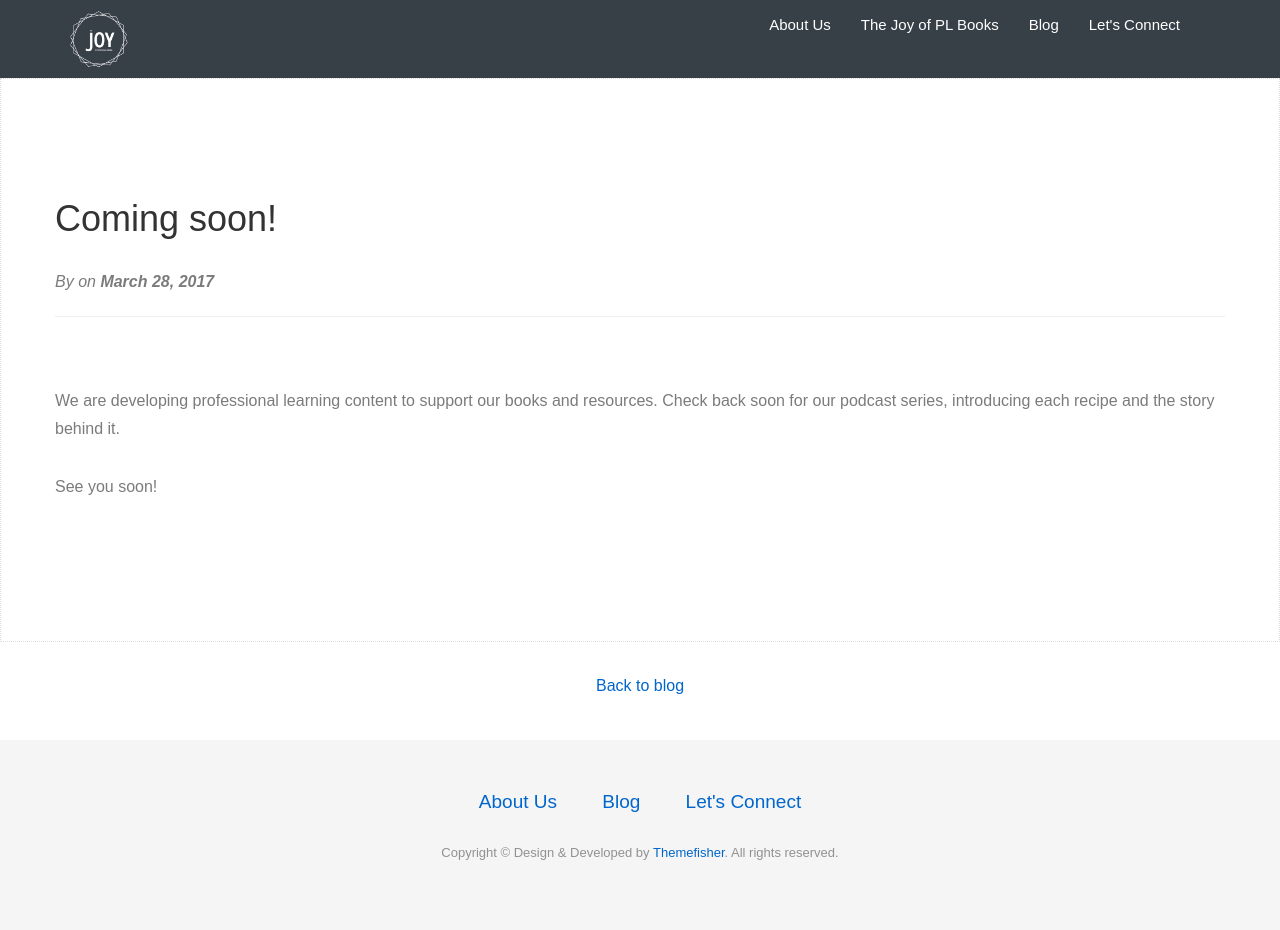
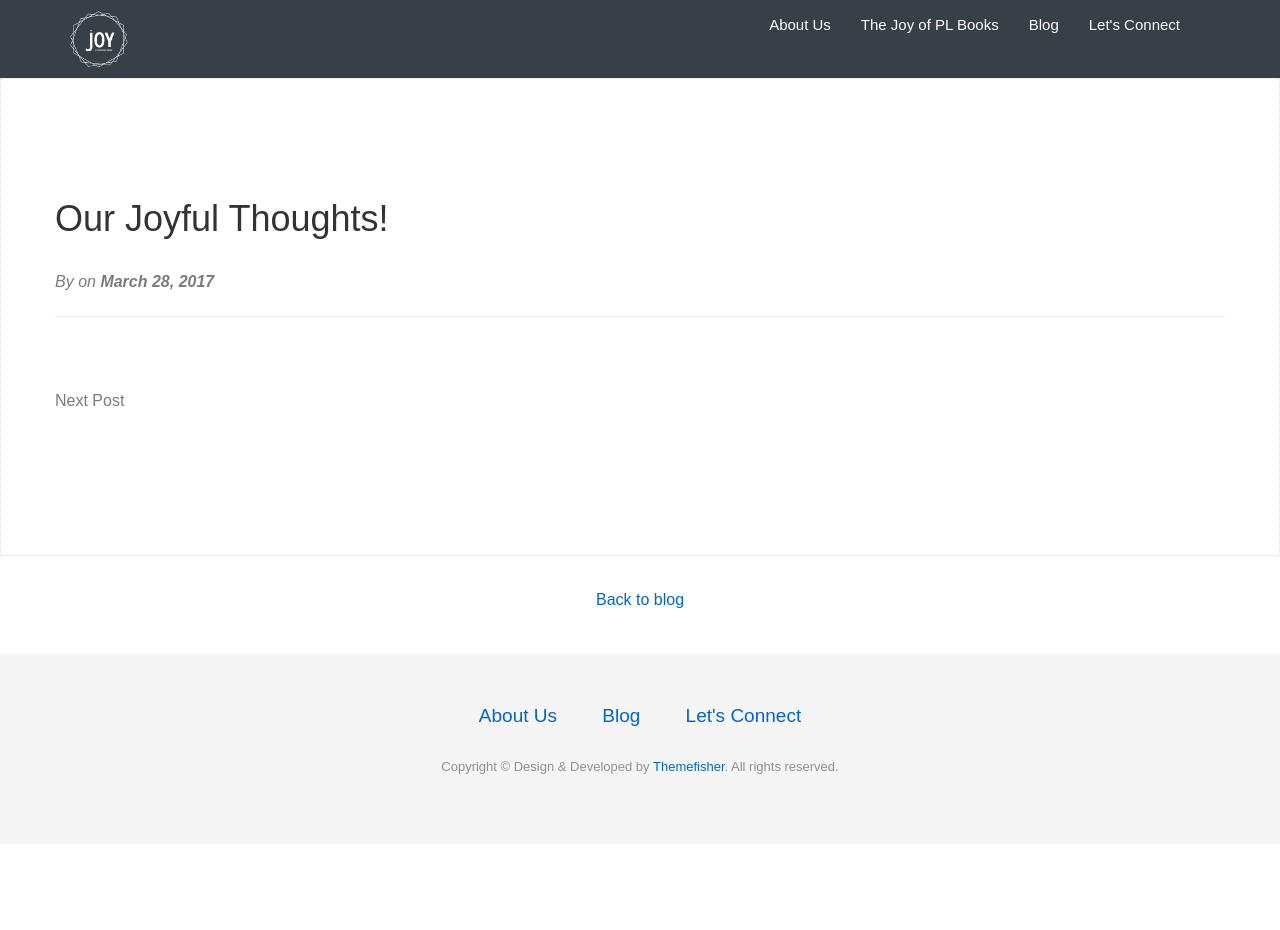
Before and after one commit to meesterkurt/joyofprofessionallearning, a Jekyll site: the page built from _posts/2017-02-23-bing-traffic-down-why.markdown, in a window 1280 px wide. Built offline with Jekyll 4.4.1, drawn with Linux system fonts in a browser that asks for light colours; nearby versions of some CDN libraries; after the commit the page ends 900 px from its top, so only the background shows below that.

Commit message:
rewrite beginning and end

```diff
--- a/_posts/2017-02-23-bing-traffic-down-why.markdown
+++ b/_posts/2017-02-23-bing-traffic-down-why.markdown
@@ -1,11 +1,8 @@
 ---
 layout: post
-title: "Coming soon!"
+title: "Our Joyful Thoughts!"
 seotitle: Blog posts, Podcasts, news, and more! | Joy of Professional Learning
 date: 2017-03-28 13:32:10 -0800
 cat: blog
 ---
-
-We are developing professional learning content to support our books and resources. Check back soon for our podcast series, introducing each recipe and the story behind it.
-
-See you soon!
+Next Post
```
